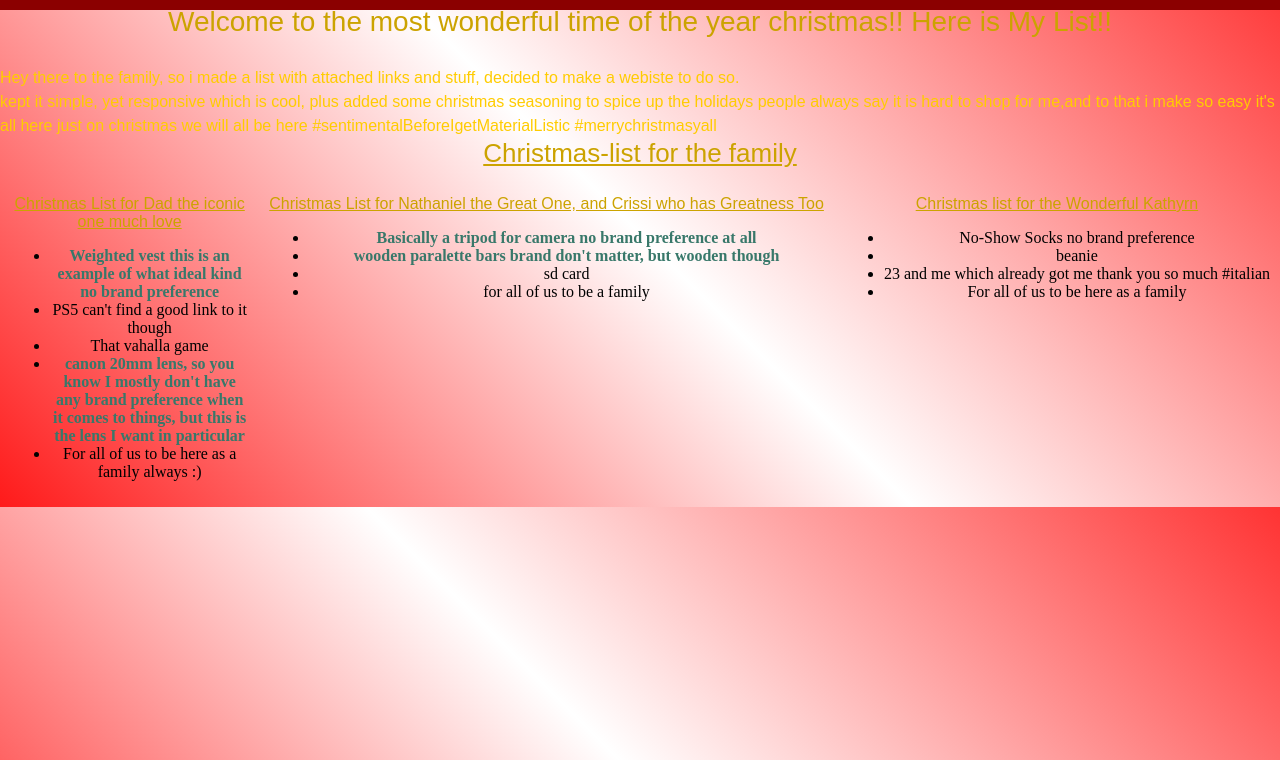
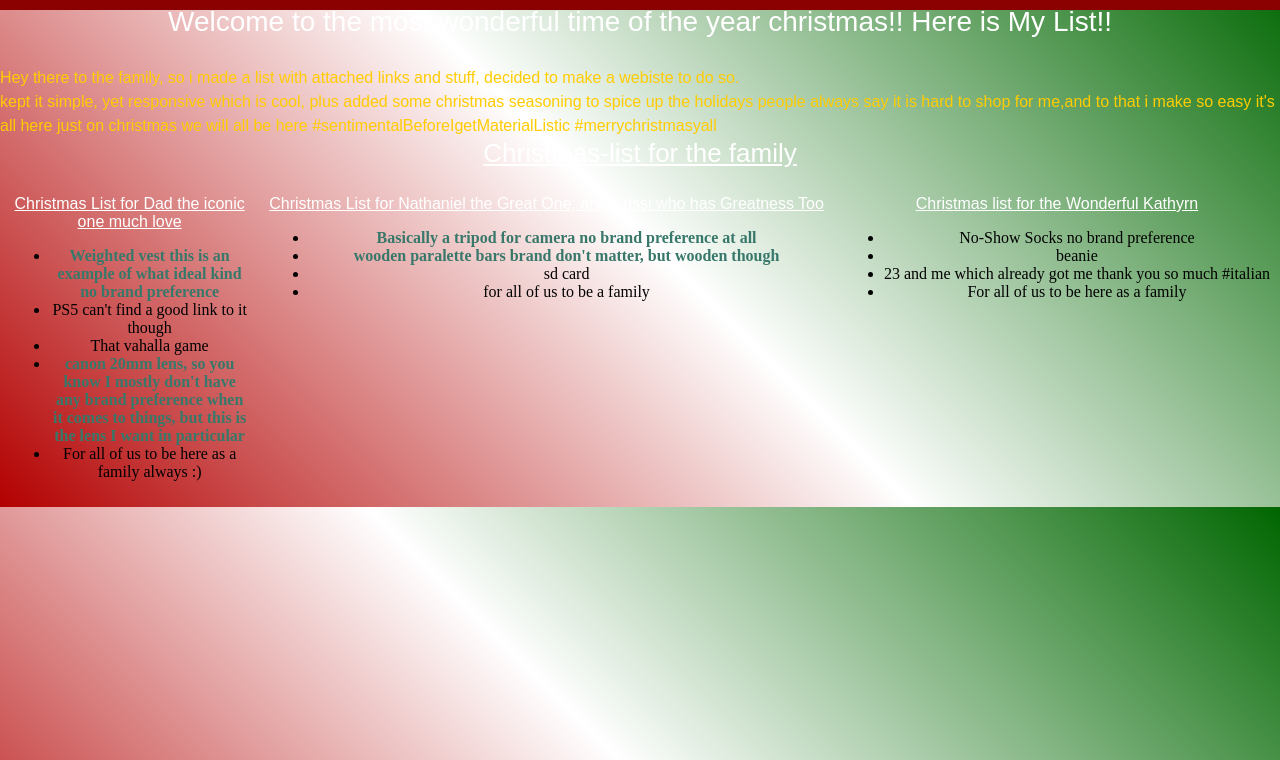
Before and after one commit to amv-coding/christmas-list, a plain HTML site: page index.html in a window 1280 px wide. Shown: the part 40-800 px from the top of the page. Drawn offline with Linux system fonts and the light colour scheme.

Commit message:
Update style.css

```diff
--- a/style.css
+++ b/style.css
@@ -6,7 +6,7 @@
 body {
     margin: 0;
     padding: 0;
-	background: linear-gradient(45deg, #ff1a1a, #ffffff, #ff3333);
+	background: linear-gradient(45deg, #b30000, #ffffff, #006600);
 }
 .group {
   display: flex;
@@ -189,7 +189,7 @@ h1 {
 text-decoration: none;
   color: #000000;
 text-align:center;
-	color:#cca300;
+	color:white;
 }
 
 h2 {
@@ -199,7 +199,7 @@ h2 {
   text-decoration: underline;
   margin: 0 10px;
 	text-align:center;
-	color: #cca300;
+	color: white;
 }
 h3{
 	font-size: 16px;
@@ -207,7 +207,7 @@ h3{
 	font-weight:400;
 	text-decoration: underline;
 	text-align: center;
-	color: #cca300;
+	color: white;
 }
 
 p {
@@ -223,8 +223,8 @@ main a {
 }
 
 main  a:link { color: #38786a; }
-main  a:visited { color: darkgreen; }
-main  a:hover { color: darkred; }
+main  a:visited { color: cornsilk; }
+main  a:hover { color: red; }
 a:active { color: #ffffff; }
 
 
```
